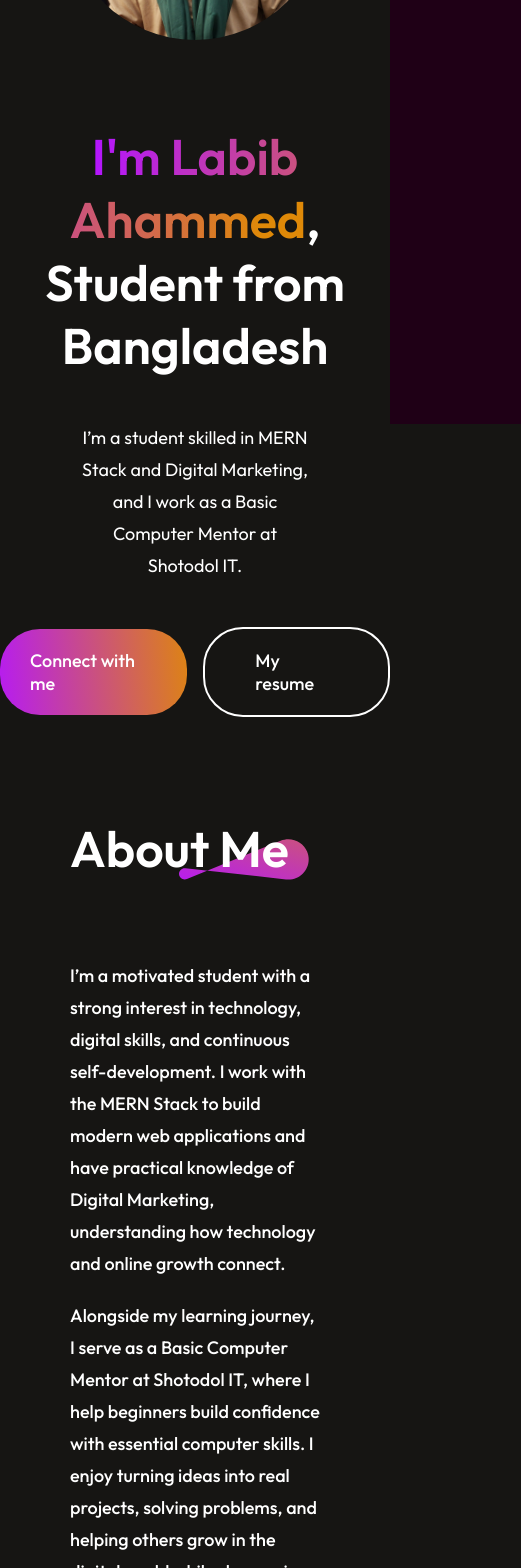
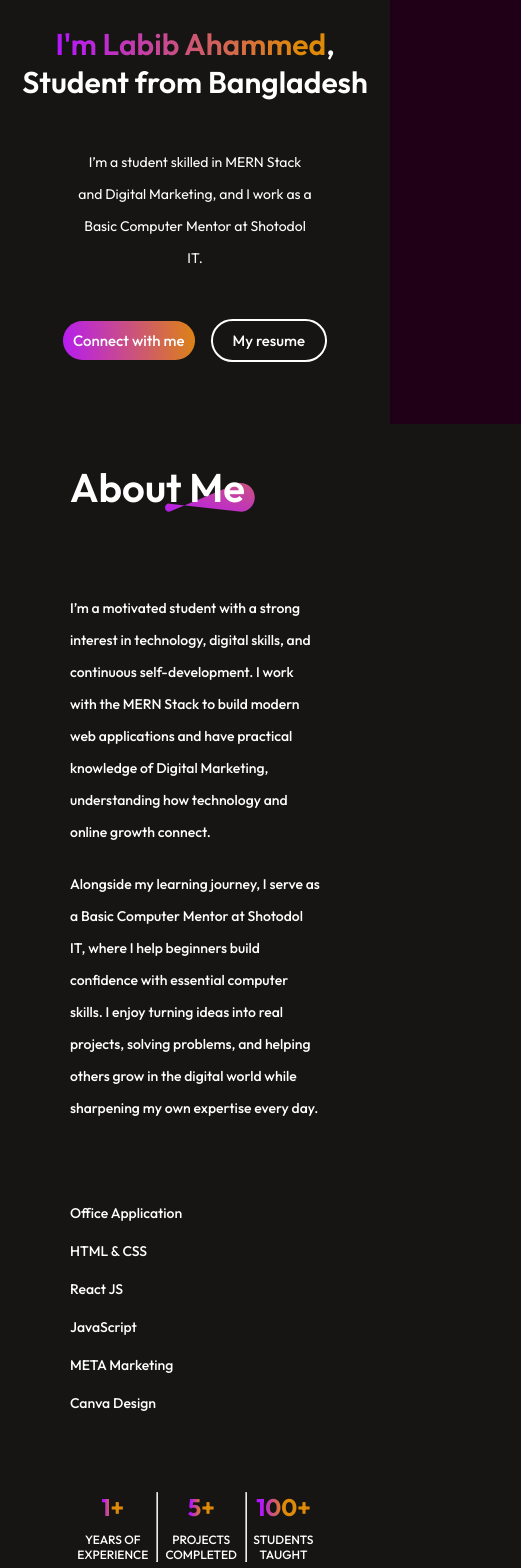
Before and after one commit to Labib-ahammed/my-portfolio, a React (Vite) app: page / in a window 390 px wide. Shown: the part 420-1988 px from the top of the page, 521 px wide, since content can reach past the window. Built offline with nearby package versions, Linux system fonts and the light colour scheme.

Commit message:
mobile version

```diff
--- a/src/Components/About/About.css
+++ b/src/Components/About/About.css
@@ -1,4 +1,4 @@
-.about{
+.about {
   display: flex;
   flex-direction: column;
   align-items: center;
@@ -6,146 +6,194 @@
   gap: 80px;
   margin: 80px 170px;
 }
-.about-title{
+.about-title {
   position: relative;
 }
-.about-title h1{
+.about-title h1 {
   padding: 0px 30px;
   font-size: 80px;
   font-weight: 600;
 }
-.about-title img{
+.about-title img {
   position: absolute;
   bottom: 0;
   right: 0;
   z-index: -1;
 }
-.about-section{
+.about-section {
   display: flex;
   gap: 80px;
 }
-.about-section img{
+.about-section img {
   width: 500px;
   height: 600px;
   border-radius: 10px;
   object-fit: cover;
 }
-.about-right{
+.about-right {
   display: flex;
   flex-direction: column;
   gap: 80px;
 }
-.about-para{
+.about-para {
   display: flex;
   flex-direction: column;
   gap: 20px;
   font-size: 24px;
   font-weight: 500;
 }
-.about-skills{
+.about-skills {
   display: flex;
   flex-direction: column;
   gap: 20px;
 }
-.about-skill{
+.about-skill {
   display: flex;
   gap: 50px;
   align-items: center;
   transition: 0.3s;
 }
-.about-skill p{
+.about-skill p {
   min-width: 210px;
   font-size: 24px;
   font-weight: 500;
 }
-.about-skill hr{
+.about-skill hr {
   outline: none;
   border: none;
   width: 50%;
   height: 8px;
   border-radius: 50px;
-    background: linear-gradient(264deg, #DF8908 -5.09%, #B415FF 106.28%);
-
+  background: linear-gradient(264deg, #df8908 -5.09%, #b415ff 106.28%);
 }
-.about-achievements{
+.about-achievements {
   display: flex;
   width: 100%;
   justify-content: space-around;
   margin-bottom: 80px;
 }
-.achievement{
+.achievement {
   display: flex;
   flex-direction: column;
   align-items: center;
   gap: 10px;
   transition: 0.5s;
 }
-.achievement h1{
+.achievement h1 {
   font-size: 60px;
   font-weight: 700;
-    background: linear-gradient(270deg, #DF8908 50.41%, #B415FF 90.25%);
+  background: linear-gradient(270deg, #df8908 50.41%, #b415ff 90.25%);
   background-clip: text;
   -webkit-background-clip: text;
   -webkit-text-fill-color: transparent;
 }
-.achievement p{
+.achievement p {
   font-size: 22px;
   font-weight: 500;
 }
-.about-skill:hover{
+.about-skill:hover {
   transform: scale(1.05);
   transition: 0.3s;
 }
-.achievement:hover{
+.achievement:hover {
   transform: scale(1.12);
   transition: 0.5s;
 }
-@media(max-width:768px){
-    .about{
+@media (max-width: 768px) {
+  .about {
     gap: 80px;
     margin: 50px 70px;
     align-items: start;
   }
-    .about-title h1{
+  .about-title h1 {
     font-size: 50px;
     padding: 0;
   }
-    .about-title img{
+  .about-title img {
     width: 130px;
     right: -20px;
   }
-    .about-section{
+  .about-section {
     flex-direction: column;
   }
-    .about-left{
+  .about-left {
     display: none;
   }
-    .about-para{
+  .about-para {
     font-size: 18px;
     line-height: 32px;
   }
-    .about-skill{
+  .about-skill {
     gap: 20px;
     align-items: center;
   }
-    .about-skill p{
+  .about-skill p {
     font-size: 20px;
   }
-    .about-skill hr{
+  .about-skill hr {
     height: 6px;
   }
-    .about-achievements{
+  .about-achievements {
     justify-content: space-between;
   }
-    .achievement{
+  .achievement {
     gap: 10px;
   }
-    .achievement h1{
+  .achievement h1 {
     font-size: 34px;
     font-weight: 700;
   }
-    .achievement p{
+  .achievement p {
     text-align: center;
     font-size: 16px;
   }
 }
+@media (max-width: 480px) {
+  .about {
+    gap: 80px;
+    margin: 50px 70px;
+    align-items: start;
+  }
+  .about-title h1 {
+    font-size: 40px;
+    padding: 0;
+  }
+  .about-title img {
+    width: 90px;
+    right: -10px;
+  }
+  .about-section {
+    flex-direction: column;
+  }
+  .about-left {
+    display: none;
+  }
+  .about-para {
+    font-size: 14px;
+    line-height: 32px;
+  }
+  .about-skill {
+    gap: 20px;
+    align-items: center;
+  }
+  .about-skill p {
+    font-size: 14px;
+  }
+  .about-skill hr {
+    display: none;
+  }
+  .about-achievements {
+    justify-content: space-between;
+  }
+  .achievement {
+    gap: 10px;
+  }
+  .achievement h1 {
+    font-size: 24px;
+    font-weight: 700;
+  }
+  .achievement p {
+    text-align: center;
+    font-size: 12px;
+  }
+}
--- a/src/Components/Contact/Contact.css
+++ b/src/Components/Contact/Contact.css
@@ -155,3 +155,51 @@
         padding: 15px 40px;
     }
 }
+@media(max-width:480px){
+    .contact{
+        gap: 50px;
+        margin: 50px 70px;
+        align-items: start;
+    }
+    .contact-title h1{
+        padding: 0px;
+        font-size: 40px;
+        font-weight: 600;
+    }
+    .contact-title img{
+        width: 90px;
+        margin-right: -10px;
+    }
+    .contact-section{
+        flex-direction: column;
+    }
+    .contact-left h1{
+        font-size: 44px;
+    }
+    .contact-left p{
+        font-size: 16px;
+    }
+    .contact-details{
+        gap: 20px;
+    }
+    .contact-detail img{
+        width: 20px;
+        height: 20px;
+    }
+    .contact-right label{
+        font-size: 16px;
+    }
+    .contact-right input{
+        width: 100%;
+        font-size: 16px;
+    }
+    .contact-right textarea{
+        width: 95%;
+        font-size: 16px;
+        border-radius: 5px;
+    }
+    .contact-submit{
+        font-size: 16px;
+        padding: 15px 30px;
+    }
+}
--- a/src/Components/Footer/Footer.css
+++ b/src/Components/Footer/Footer.css
@@ -41,3 +41,20 @@
     width: 40px;
   }
 }
+@media(max-width:480px){
+  .footer{
+    margin: 50px 30px;
+  }
+  .footer-left{
+    font-size: 16px;
+    text-align: center;
+  }
+  .footer-bottom{
+    margin-bottom: 50px;
+    gap: 30px;
+  }
+  .footer-right img{
+    height: 30px;
+    width: 30px;
+  }
+}
--- a/src/Components/Hero/Hero.css
+++ b/src/Components/Hero/Hero.css
@@ -1,35 +1,35 @@
-.hero img{
+.hero img {
   width: 200px;
   height: 200px;
   border-radius: 50%;
   object-fit: cover;
   margin-top: 150px;
 }
-.hero{
+.hero {
   display: flex;
   flex-direction: column;
   align-items: center;
   gap: 35px;
 }
-.hero h1{
+.hero h1 {
   text-align: center;
   width: 70%;
   font-size: 90px;
   font-weight: 600;
 }
-.hero h1 span{
-    background: linear-gradient(270deg, #DF8908 10%, #B415FF 100%);
+.hero h1 span {
+  background: linear-gradient(270deg, #df8908 10%, #b415ff 100%);
   background-clip: text;
   -webkit-background-clip: text;
   -webkit-text-fill-color: transparent;
 }
-.hero p{
+.hero p {
   text-align: center;
   width: 50%;
   font-size: 24px;
   line-height: 40px;
 }
-.hero-action{
+.hero-action {
   display: flex;
   align-items: center;
   gap: 20px;
@@ -37,53 +37,85 @@
   font-weight: 500;
   margin-bottom: 50px;
 }
-.hero-connect{
+.hero-connect {
   padding: 25px 45px;
   border-radius: 50px;
-    background: linear-gradient(264deg, #DF8908 -5.09%, #B415FF 106.28%);
+  background: linear-gradient(264deg, #df8908 -5.09%, #b415ff 106.28%);
   cursor: pointer;
 }
-.hero-resume{
+.hero-resume {
   padding: 25px 75px;
   border-radius: 50px;
   border: 2px solid #fff;
   cursor: pointer;
 }
-.hero-connect:hover{
+.hero-connect:hover {
   border: 2px solid #fff;
 }
-.hero-resume:hover{
-    border-color: #B415FF;
+.hero-resume:hover {
+  border-color: #b415ff;
 }
-@media(max-width:768px){
-    .hero img{
+@media (max-width: 768px) {
+  .hero img {
     margin-top: 120px;
     height: 260px;
     width: 260px;
   }
-    .hero h1{
+  .hero h1 {
     margin-top: 50px;
     width: 90%;
     font-size: 50px;
   }
-    .hero p{
+  .hero p {
     width: 60%;
     font-size: 18px;
     line-height: 32px;
     margin: 10px 0px;
   }
-    .hero-action{
+  .hero-action {
     gap: 16px;
     font-size: 18px;
     font-weight: 500;
     margin-bottom: 50px;
   }
-    .hero-connect{
+  .hero-connect {
     padding: 20px 30px;
     border-radius: 40px;
   }
-    .hero-resume{
+  .hero-resume {
     padding: 20px 50px;
     border-radius: 40px;
   }
 }
+@media (max-width: 480px) {
+  .hero img {
+    margin-top: 120px;
+    height: 160px;
+    width: 160px;
+  }
+  .hero h1 {
+    margin-top: 50px;
+    width: 90%;
+    font-size: 30px;
+  }
+  .hero p {
+    width: 60%;
+    font-size: 14px;
+    line-height: 32px;
+    margin: 10px 0px;
+  }
+  .hero-action {
+    gap: 16px;
+    font-size: 15px;
+    font-weight: 500;
+    margin-bottom: 50px;
+  }
+  .hero-connect {
+    padding: 10px 10px;
+    border-radius: 40px;
+  }
+  .hero-resume {
+    padding: 10px 20px;
+    border-radius: 40px;
+  }
+}
--- a/src/Components/MyWork/MyWork.css
+++ b/src/Components/MyWork/MyWork.css
@@ -87,3 +87,32 @@
         cursor: pointer;
     }
 }
+@media(max-width:480px){
+    .mywork{
+        gap: 50px;
+        margin: 50px 70px;
+        align-items: start;
+    }
+    .mywork-title h1{
+        padding: 0;
+        font-size: 40px;
+        font-weight: 500;
+    }
+    .mywork-title img{
+        width: 90px;
+        margin-right: -10px;
+    }
+    .mywork-container{
+        grid-template-columns: 1fr;
+    }
+    .mywork-container img{
+        width: 100%;
+        height: 100%;
+    }
+    .mywork-showmore{
+        padding: 10px 20px;
+        font-size: 16px;
+        margin: 50px auto;
+        cursor: pointer;
+    }
+}
--- a/src/Components/Navbar/Navbar.css
+++ b/src/Components/Navbar/Navbar.css
@@ -42,6 +42,7 @@
 .nav-mob-close {
   display: none;
 }
+
 @media (max-width: 768px) {
   .navbar {
     margin: 20px 50px;
@@ -81,3 +82,44 @@
     gap: 20px;
   }
 }
+
+/* Extra small screens */
+@media (max-width: 480px) {
+  .navbar {
+    margin: 20px 50px;
+  }
+  .nav-connect {
+    display: none;
+  }
+  .nav-mob-open {
+    display: block;
+    position: fixed;
+    right: 30px;
+  }
+  .nav-mob-close {
+    display: block;
+    position: relative;
+    top: 30px;
+    left: 290px;
+    width: 30px;
+  }
+  .nav-menu {
+    position: fixed;
+    flex-direction: column;
+    align-items: start;
+    top: 0px;
+    gap: 30px;
+    background-color: #1f0016;
+    width: 350px;
+    height: 100%;
+    z-index: 2;
+    transition: right 0.5s;
+    right: -350px;
+  }
+  .nav-menu li {
+    font-size: 30px;
+    padding-left: 100px;
+    flex-direction: row;
+    gap: 20px;
+  }
+}
```
Also changed, not shown: src/Components/Services/Services.css (+54 -21 lines). Lines whose indentation alone changed are shown as unchanged.
